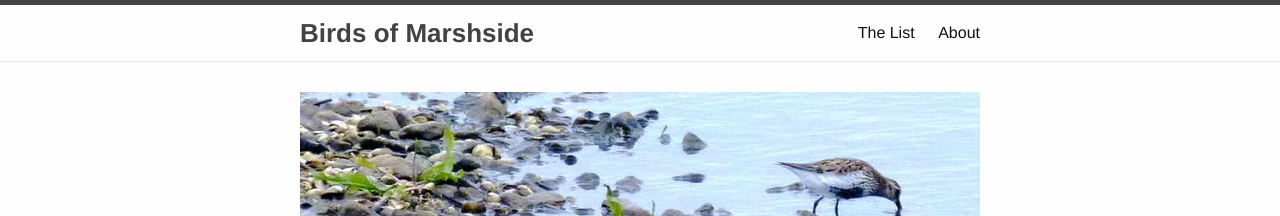
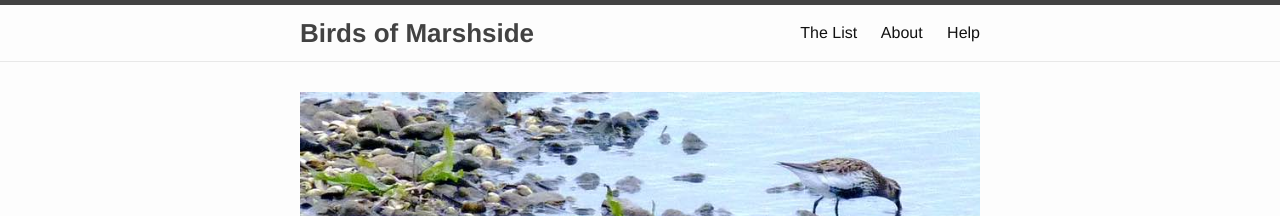
Before and after one commit to dtylr/bom, a Jekyll site: the page built from index.md, in a window 1280 px wide and 900 px high. Shown: the top 216 px of the window. Built offline with Jekyll 4.4.1, drawn with Linux system fonts in a browser that asks for light colours.

Commit message:
add help to nav

```diff
--- a/_includes/header.html
+++ b/_includes/header.html
@@ -16,6 +16,7 @@
       <div class="trigger" id="trigger">
         <a class="page-link" href="#list">The List</a>
         <a class="page-link" href="#about">About</a>
+        <a class="page-link" href="#help">Help</a>
       </div>
     </nav>
 
```
